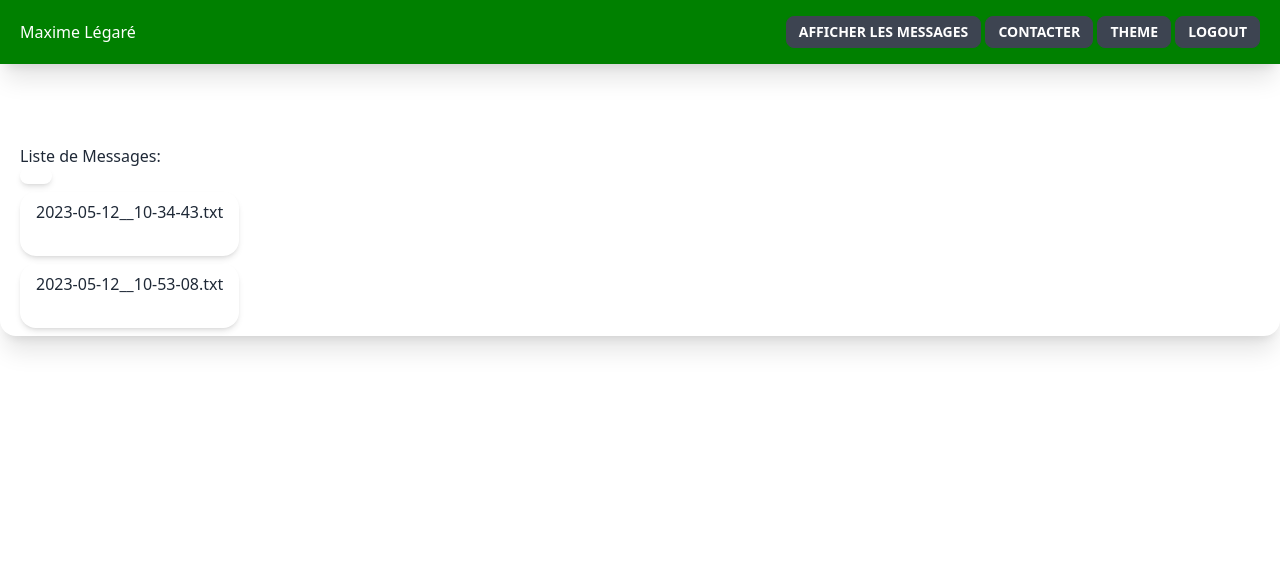
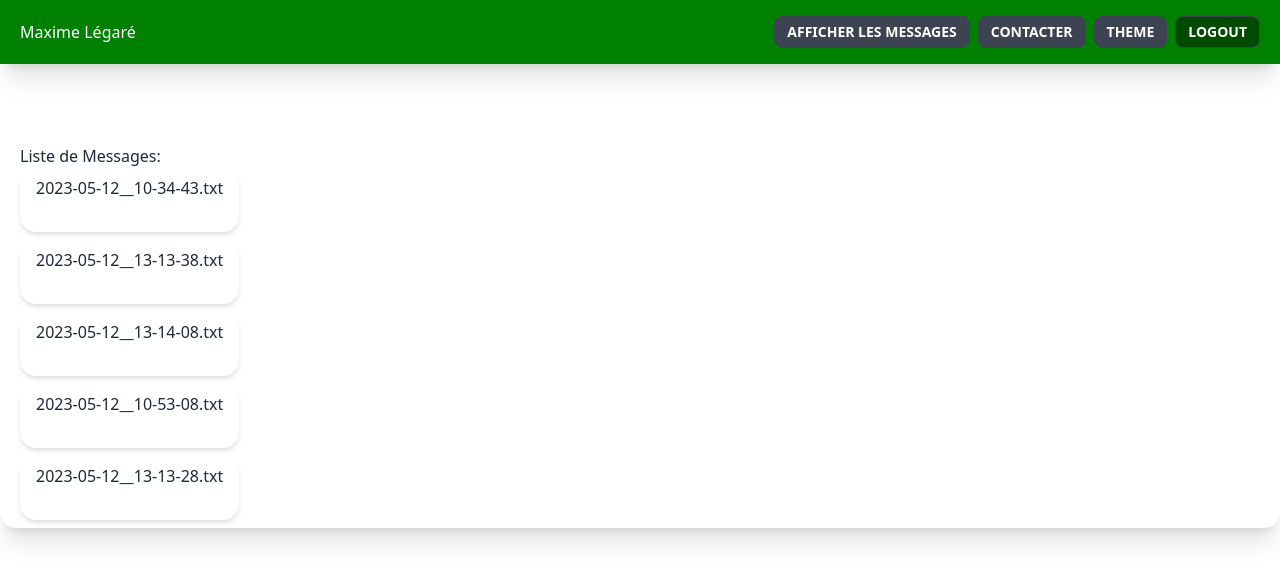
Before and after one commit to maximelegare/messageApp, a PHP site: page /afficherMessages.php in a window 1280 px wide. Shown: the top 582 px of the page. Run offline with PHP 8.4, Linux system fonts and the light colour scheme; the visitor is signed in with stand-in values (Sample User, id 1); some libraries are stand-ins or nearby versions.

Commit message:
hide li when folder

```diff
--- a/afficherMessage.php
+++ b/afficherMessage.php
@@ -31,7 +31,7 @@ if (!isset($_SESSION["connected"]) || $_SESSION["connected"] !== true) {
         <div class="container flex justify-center card p-10 shadow-xl w-96 mt-20">
             <div class="container_list">
                 <h3>Message:</h3>
-                <?php include("./pageLogic/afficherMessageLogic.php") ?>
+                <?php include("./utils/afficherMessageLogic.php") ?>
             </div>
         </div>
 
--- a/components/layout/header.php
+++ b/components/layout/header.php
@@ -13,23 +13,32 @@
                 Maxime Légaré
             </a>
         </h3>
-        <ul class="">
+        <ul class="flex gap-2">
             <li class="btn btn-sm btn-theme"><a href="./afficherMessages.php">Afficher les Messages</a></li>
             <li class="btn btn-sm"><a href="./index.php">Contacter</a></li>
             <li class="btn btn-sm"><a href="./theme.php">Theme</a></li>
-            <li class="btn btn-sm" onclick="<?php session_destroy();?>"><a href="./login.php">Logout</a></li>
+            <form method="post">
+                <li>
+                    <button class="btn btn-sm inline" type="submit" name="logout" id="test" value="RUN" style="background-color:var(--primary-dark);">Logout</button>
+                </li>
+            </form>
         </ul>
     </div>
 </header>
 
+
 <?php
-function getIsLoggedIn($value)
+
+function logout()
 {
-    if(isset($_COOKIE["loggedIn"])){
-        return true;
-    }else{
-        return false;
-    }
-};
+    session_destroy();
+    header("Location: login.php");
+}
+
+if (array_key_exists('logout', $_POST)) {
+    logout();
+}
+
+// https://stackoverflow.com/questions/32824360/run-php-function-on-button-click
 
 ?>
--- a/css/dark.css
+++ b/css/dark.css
@@ -1,5 +1,6 @@
 :root{
     --primary:red;
+    --primary-dark:rgb(150, 0, 0);
 }
 
 .btn-theme{
--- a/css/light.css
+++ b/css/light.css
@@ -1,5 +1,6 @@
 :root{
     --primary:green;
+    --primary-dark:rgb(0, 75, 0);
 }
 
 
--- /dev/null
+++ b/data/2023-05-12__13-13-28.txt
@@ -0,0 +1 @@
+{"m":"m","m@m.com":"m@m.com","d":"d"}
--- /dev/null
+++ b/data/2023-05-12__13-13-38.txt
@@ -0,0 +1 @@
+{"m":"m","m@t.com":"m@t.com","a":"a"}
--- /dev/null
+++ b/data/2023-05-12__13-14-08.txt
@@ -0,0 +1 @@
+{"m":"m","m@m.com":"m@m.com","s":"s"}
--- a/switchTheme.php
+++ b/switchTheme.php
@@ -8,7 +8,7 @@ if ($_SERVER['REQUEST_METHOD'] === 'POST') {
         $style = $_POST['theme'];
         setcookie("theme", $style, time() + (60 * 60 * 24 * 30));
     };
-    header("Location: index.php");
+    header("Location: theme.php");
 
     // header("Location: getTheme.php"); # this will reload your theme selector
     // exit(); # this will make sure the cookie gets loaded next time.
--- a/utils/afficherMessagesLogic.php
+++ b/utils/afficherMessagesLogic.php
@@ -1,16 +1,25 @@
 <?php
-function createhref($addr)
+function createEl($addr)
 {
+
+
+
     // Vérifier si l'élément est un dossier ou un fichier
     if (is_dir($addr)) {
-        return "";
+
+        return "<li style='display:none'></li>";
     } else {
-        $url = urldecode("./data/" ."$addr");
-        return "<a href='./afficherMessage.php?url={$url}'>{$addr}</a><br/>";
+        $url = urldecode("./data/" . "$addr");
+
+        $a = "<a href='./afficherMessage.php?url={$url}'>{$addr}</a><br/>";
+        $li =  "<li class='card py-2 px-4 shadow-md mb-2 w-fit'>" . $a . "</li>";
+
+        return $li;
     }
 };
+
 // Récupérer le dossier courant
-$dossier_courant = '.\\data';
+$dossier_courant = './data';
 // Ouvrir le dossier
 $pointeur_dossier = opendir($dossier_courant);
 // Parcourir les fichiers et dossiers du dossier courant
@@ -23,7 +32,7 @@ do {
         continue;
     };
 
-    $nav_list .= "<li class='card py-2 px-4 shadow-md mb-2 w-fit'>" . createhref($dossier_courant) . "</li>";
+    $nav_list .=  createEl($dossier_courant);
 } while (($dossier_courant = readdir($pointeur_dossier)) !== false);
 // Fermer le pointeur du dossier
 closedir($pointeur_dossier);
--- a/utils/login.php
+++ b/utils/login.php
@@ -1,7 +1,7 @@
 <?php
     $password = "123456";
-    $user = "max";
     if ($_SERVER['REQUEST_METHOD'] === 'POST') {
+
         $userPswrd = $_POST['password'];
 
 
```
